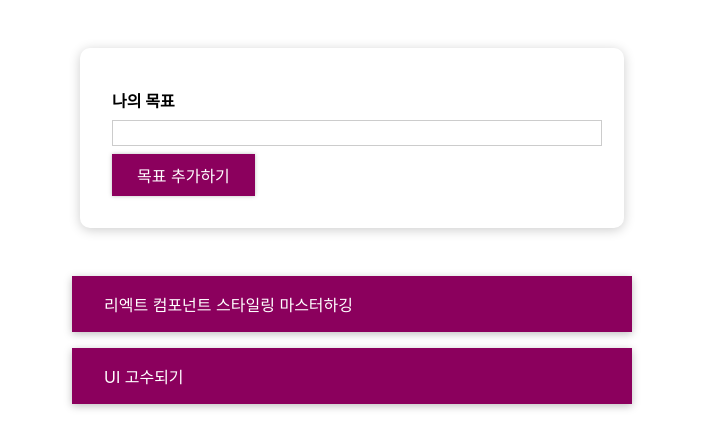
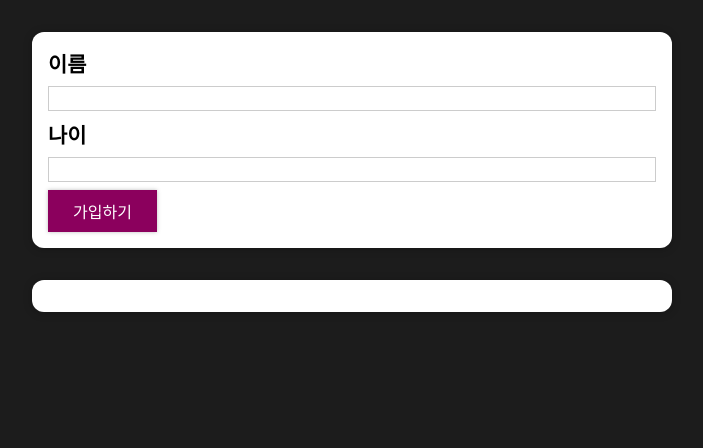
Before and after one commit to Limseonjin/KDT-Study, a React (Create React App) app: page / in a window 1280 px wide. Shown: the top 448 px of the page, without its empty margins (288-991 px from the left). Built offline with nearby package versions, Linux system fonts and the light colour scheme.

Commit message:
User 앱기본 템플릿 작성

```diff
--- a/src/App.js
+++ b/src/App.js
@@ -1,64 +1,14 @@
 import React, { useState } from 'react';
 import './App.css';
-import CourseList from './components/CourseGoals/CourseList';
-import CourseInput from './components/CourseGoals/CourseInput';
-
-const DUMMY_DATA = [
-  {
-    id: 'g1',
-    text: '리엑트 컴포넌트 스타일링 마스터하깅',
-  },
-  {
-    id: 'g2',
-    text: 'UI 고수되기 ',
-  },
-];
+import AddUsers from './components/Users/AddUsers';
+import UserList from './components/Users/UserList';
 
 const App = () => {
-  const [goals, setGoals] = useState(DUMMY_DATA);
-  //courselist 조건부 렌더링
-  let listContent = (
-    <p
-      style={{
-        color: 'red',
-        fontSize: '2em',
-        textAlign: 'center',
-      }}
-    >
-      목표를 등록해주세요
-    </p>
-  );
-
-  //삭제 핸들러를 item까지 내려보내야함
-  const deleteGoalHandler = (id) => {
-    console.log(id + '클릭됨');
-    const updateGoals = goals.filter((goal) => goal.id !== id);
-
-    setGoals(updateGoals);
-  };
-
-  if (goals.length > 0) {
-    listContent = <CourseList items={goals} onDelete={deleteGoalHandler} />;
-  }
-  //Input에게 전달할 함수
-  const addGoalHandler = (text) => {
-    console.log(text);
-    const newGoal = {
-      id: Math.random().toString(),
-      text: text,
-    };
-
-    // setGoals([...goals, newGoal]);
-    //순서에 따라 수정됨
-    setGoals((prevGoals) => [...prevGoals, newGoal]);
-  };
 
   return (
     <div>
-      <section id="goal-form">
-        <CourseInput onAdd={addGoalHandler} />
-      </section>
-      <section id="goals">{listContent}</section>
+      <AddUsers />
+      <UserList />
     </div>
   );
 };
--- a/src/components/UI/Button/Button.js
+++ b/src/components/UI/Button/Button.js
@@ -23,7 +23,7 @@
 // `;
 const Button = ({ type, onClick, children }) => {
   return (
-    <button type={type} className={styles.button} onClick={onClick}>
+    <button type={type || 'button'} className={styles.button} onClick={onClick}>
       {children}
     </button>
   );
--- a/src/components/UI/Card.js
+++ b/src/components/UI/Card.js
@@ -1,9 +1,8 @@
 import React from 'react';
-import './Card.css';
+import styles from './Card.module.css';
 
 const Card = ({ children, className }) => {
-  const madeClass = 'card ' + className;
-  return <div className={madeClass}>{children}</div>;
+  return <div className={`${styles.card} ${className}`}> {children}</div>;
 };
 
 export default Card;
--- a/src/components/UI/Card.css
+++ b/src/components/UI/Card.module.css
@@ -1,4 +1,5 @@
 .card {
   border-radius: 12px;
   box-shadow: 0 1px 8px rgba(0, 0, 0, 0.25);
+  background: #fff;
 }
--- /dev/null
+++ b/src/components/Users/AddUsers.js
@@ -0,0 +1,63 @@
+import React, { useState } from 'react';
+import styles from './AddUsers.module.css';
+import Card from '../UI/Card';
+import Button from '../UI/Button/Button';
+
+const AddUsers = () => {
+  const [userValue, setUserValue] = useState({
+    username: '',
+    age: '',
+  });
+
+  const usernameChangeHandler = (e) => {
+    setUserValue((preUserValue) => ({
+      ...preUserValue,
+      username: e.target.value,
+    }));
+  };
+  const ageChangeHandler = (e) => {
+    setUserValue((preUserValue) => ({
+      ...preUserValue,
+      age: e.target.value,
+    }));
+  };
+  const userSubmitHandler = (e) => {
+    e.preventDefault();
+
+    //입력값 검증
+    if (userValue.username.trim() === '' || userValue.age.trim() === '') {
+      return;
+    }
+    if (+userValue.age < 1) return;
+    console.log(userValue);
+
+    setUserValue({
+      username: '',
+      age: '',
+    });
+  };
+
+  return (
+    <Card className={styles.input}>
+      <form onSubmit={userSubmitHandler}>
+        <label htmlFor="username">이름</label>
+        <input
+          id="username"
+          type="text"
+          onChange={usernameChangeHandler}
+          value={userValue.username}
+        />
+        <label htmlFor="age">나이</label>
+        <input
+          id="age"
+          type="number"
+          onChange={ageChangeHandler}
+          value={userValue.age}
+        />
+        <Button type="submit">가입하기</Button>
+      </form>
+    </Card>
+  );
+};
+
+export default AddUsers;
--- /dev/null
+++ b/src/components/Users/AddUsers.module.css
@@ -0,0 +1,27 @@
+.input {
+  margin: 2rem auto;
+  padding: 1rem;
+  width: 90%;
+  max-width: 40rem;
+}
+
+.input label {
+  display: block;
+  font-size: 1.3em;
+  font-weight: bold;
+  margin-bottom: 0.5rem;
+}
+
+.input input {
+  font: inherit;
+  display: block;
+  width: 100%;
+  border: 1px solid #ccc;
+  padding: 0.15rem;
+  margin-bottom: 0.5rem;
+}
+
+.input input:focus {
+  outline: none;
+  border-color: #4f005f;
+}
--- /dev/null
+++ b/src/components/Users/UserList.js
@@ -0,0 +1,12 @@
+import React from 'react';
+import styles from './UserList.module.css';
+import Card from '../UI/Card';
+
+const UserList = () => {
+  return (
+    <Card className={styles.users}>
+      <ul></ul>
+    </Card>
+  );
+};
+export default UserList;
--- /dev/null
+++ b/src/components/Users/UserList.module.css
@@ -0,0 +1,16 @@
+.users {
+  margin: 2rem auto;
+  width: 90%;
+  max-width: 40rem;
+}
+
+.users ul {
+  list-style: none;
+  padding: 1rem;
+}
+
+.users li {
+  border: 1px solid #ccc;
+  margin: 0.5rem 0;
+  padding: 0.5rem;
+}
--- a/src/index.css
+++ b/src/index.css
@@ -1,13 +1,12 @@
+* {
+  box-sizing: border-box;
+}
+
+html {
+  font-family: sans-serif;
+}
+
 body {
   margin: 0;
-  font-family: -apple-system, BlinkMacSystemFont, 'Segoe UI', 'Roboto', 'Oxygen',
-    'Ubuntu', 'Cantarell', 'Fira Sans', 'Droid Sans', 'Helvetica Neue',
-    sans-serif;
-  -webkit-font-smoothing: antialiased;
-  -moz-osx-font-smoothing: grayscale;
+  background: #1c1c1c;
 }
-
-code {
-  font-family: source-code-pro, Menlo, Monaco, Consolas, 'Courier New',
-    monospace;
-}
```
